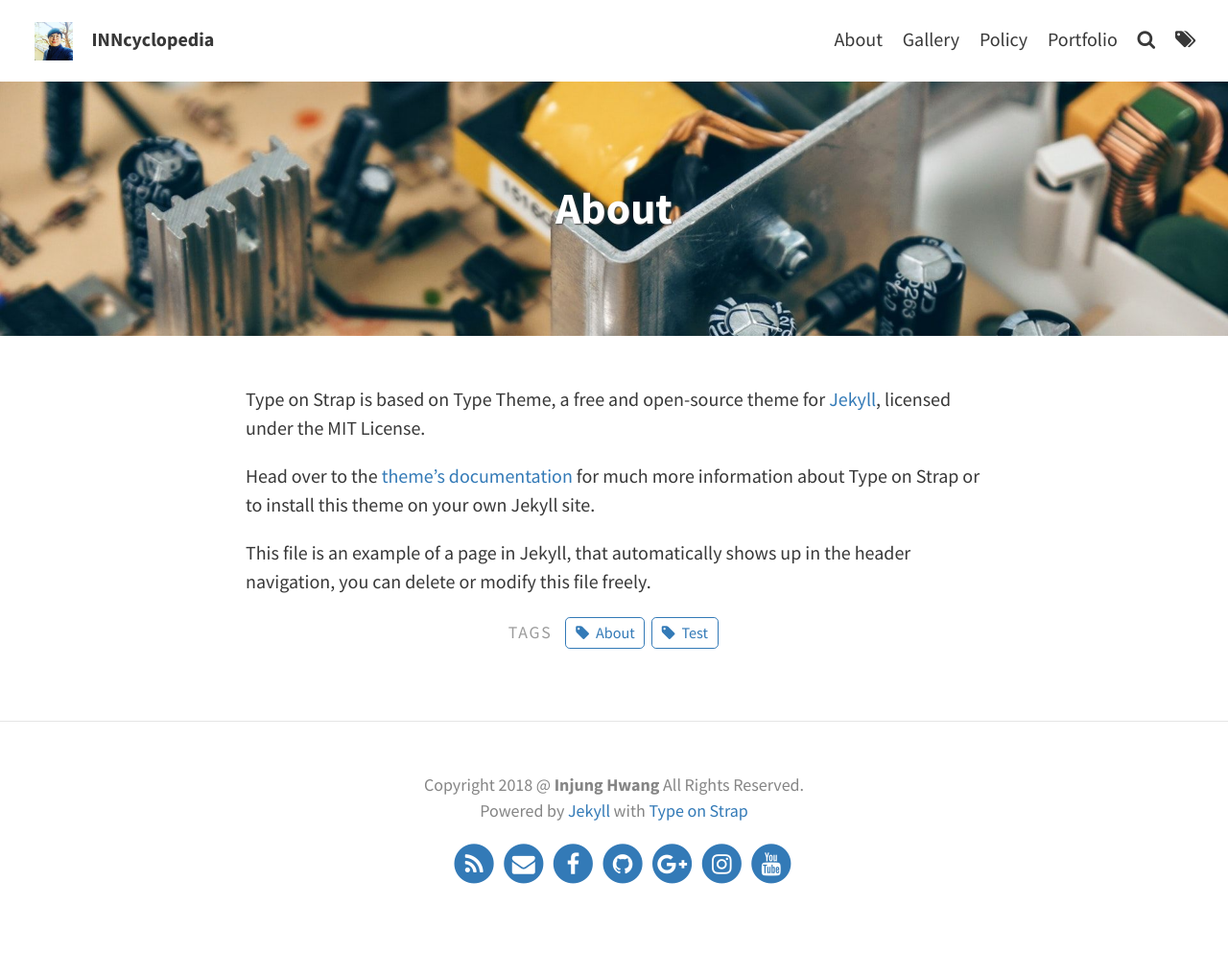
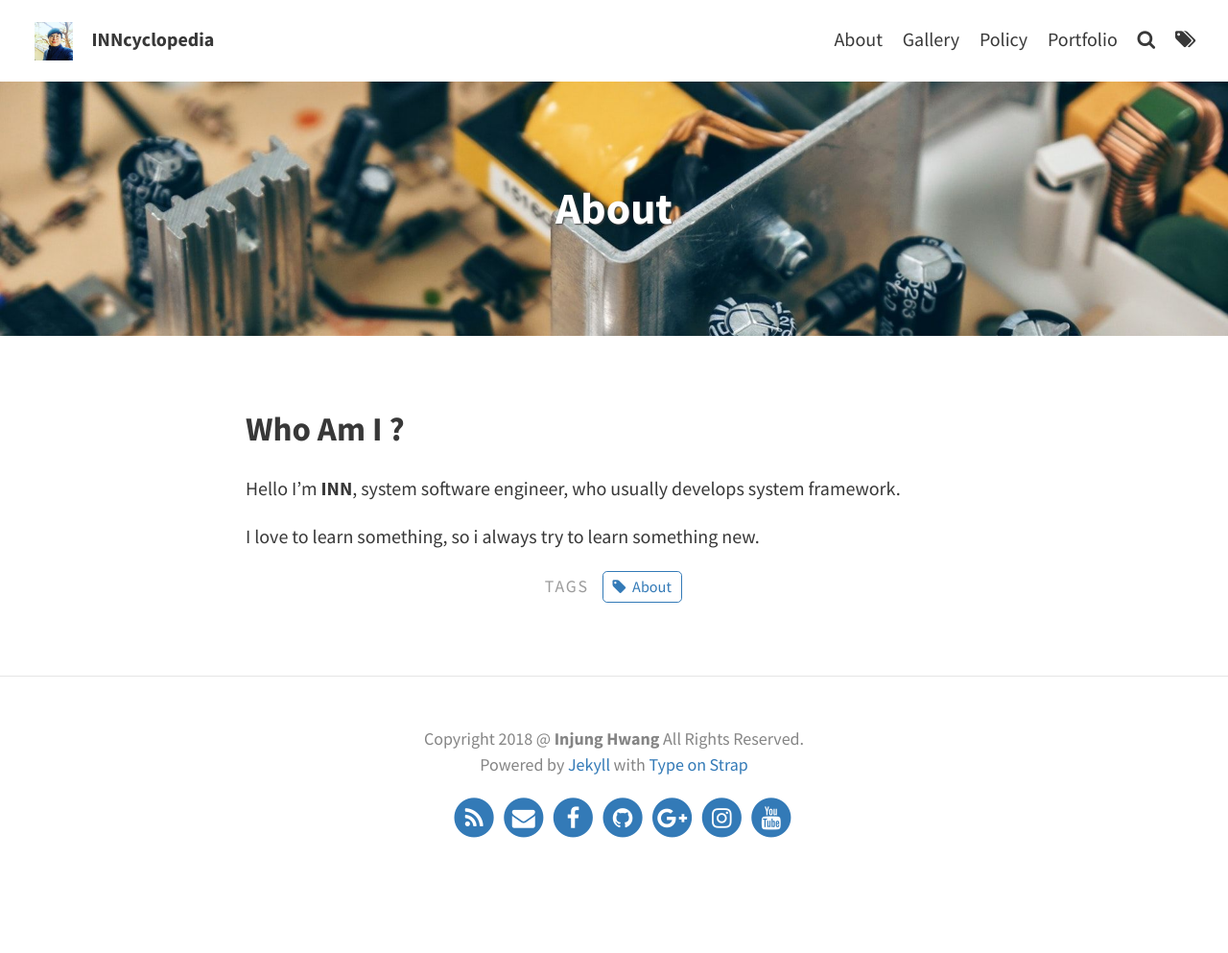
Before and after one commit to sinban04/sinban04.github.io, a Jekyll site: the page built from pages/about.md, in a window 1280 px wide. Shown: the whole page at 96% size. Built offline with Jekyll 4.4.1, drawn with Linux system fonts in a browser that asks for light colours; after the commit the page ends 945 px from its top, so only the background shows below that.

Commit message:
Update about page

```diff
--- a/pages/about.md
+++ b/pages/about.md
@@ -3,11 +3,11 @@ layout: page
 title: About
 permalink: /about/
 feature-img: "assets/img/pexels/circuit.jpeg"
-tags: [About, Test]
+tags: [About]
 ---
 
-Type on Strap is based on Type Theme, a free and open-source theme for [Jekyll](http://jekyllrb.com/), licensed under the MIT License.
+## Who Am I ?
 
-Head over to the [theme's documentation](https://github.io/sylhare/Type-on-Strap) for much more information about Type on Strap or to install this theme on your own Jekyll site.
+Hello I'm **INN**, system software engineer, who usually develops system framework.
 
-This file is an example of a page in Jekyll, that automatically shows up in the header navigation, you can delete or modify this file freely.
+I love to learn something, so i always try to learn something new.
```
Also changed, not shown: 4 other files.
